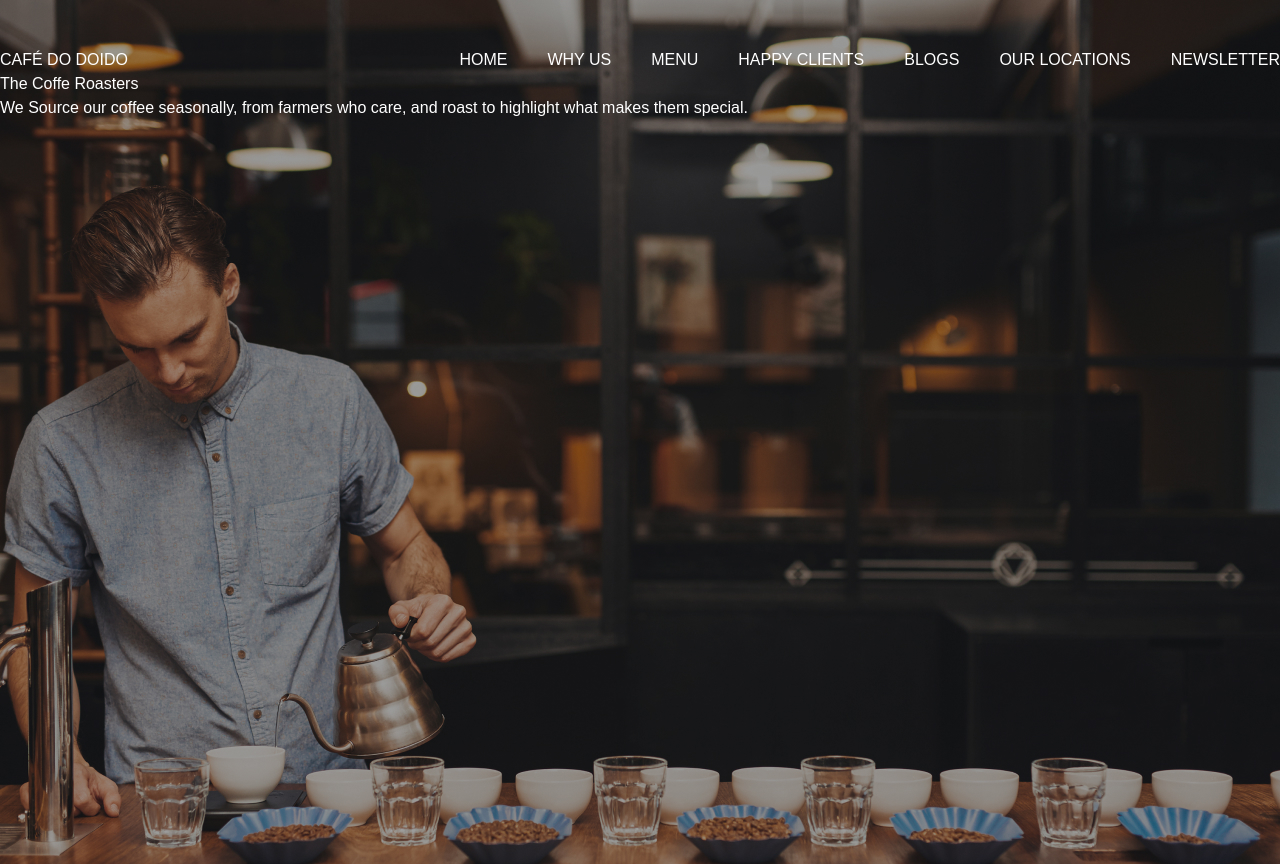
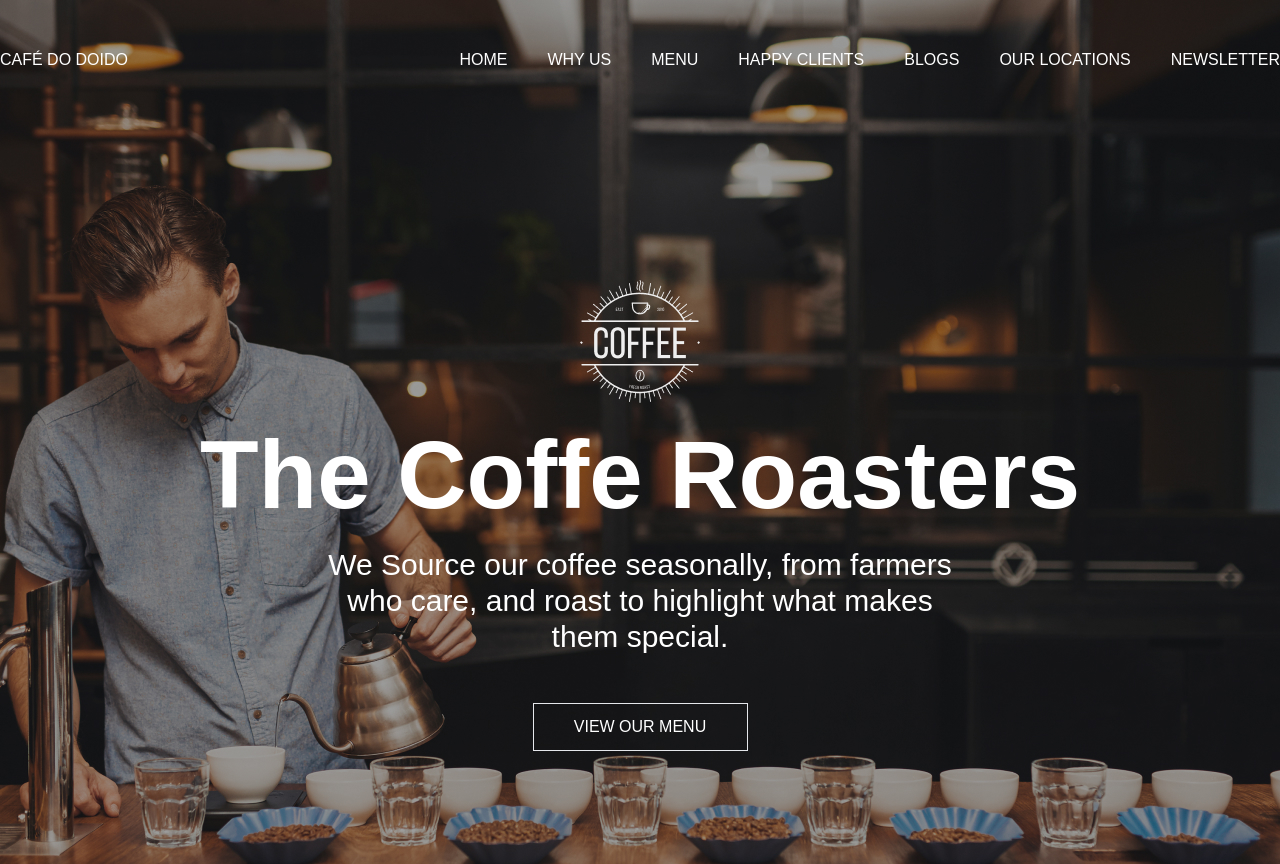
Before and after one commit to guisposito/figma-modelo2, a React (Vite) app: page / in a window 1280 px wide. Shown: the top 864 px of the page. Built offline with nearby package versions, Linux system fonts and the light colour scheme.

Commit message:
Header terminado

```diff
--- a/src/components/Header.jsx
+++ b/src/components/Header.jsx
@@ -1,3 +1,5 @@
+import Button from "./utils/Button";
+
 const Header = () => {
     const title="The Coffe Roasters";
     const subtitle = "We Source our coffee seasonally, from farmers who care, and roast to highlight what makes them special."
@@ -19,14 +21,16 @@ const Header = () => {
                         <li className="hover:underline underline-offset-4"><a href="">NEWSLETTER</a></li>
                     </ul>
                 </div>
-                <div className="">
-                    <div className=""></div>
-                    <div className="">
-                        <h1>{title}</h1>
-                        <p>{subtitle}</p>
+                <div className="w-[962px] h-[483px] mx-auto mt-52">
+                    <div className="flex justify-center">
+                        <img src="/img/Logo.png" alt="Logo" width="120" height="122" />
                     </div>
-                    <div className="">
-                        <a href=""></a>
+                    <div className="flex flex-col justify-center items-center mt-6 gap-6">
+                        <h1 className="font-bold text-8xl">{title}</h1>
+                        <p className="text-center w-8/12 text-3xl">{subtitle}</p>
+                    </div>
+                    <div className="mt-12 flex justify-center">
+                        <Button text="view our menu" />
                     </div>
                 </div>
             </div>
--- /dev/null
+++ b/src/components/utils/Button.jsx
@@ -0,0 +1,12 @@
+// eslint-disable-next-line react/prop-types
+const Button = ({text}) => {
+    return(
+        <a className="uppercase flex " href="#">
+            <div className="flex justify-center items-center border h-12 w-215 hover:underline">
+                {text}
+            </div>
+        </a>
+    );
+}
+
+export default Button;
--- a/tailwind.config.js
+++ b/tailwind.config.js
@@ -11,6 +11,9 @@ export default {
       },
       backgroundImage: {
         'hero-pattern': "url('/img/hero.jpg')",
+      },
+      width: {
+        '215': '13.438rem',
       }
     },
   },
```
Also changed, not shown: public/img/Logo.png (added).
